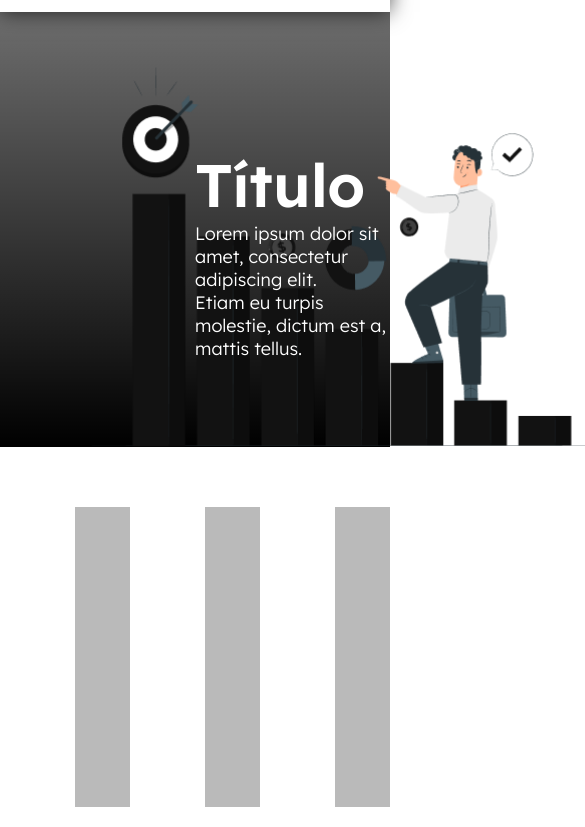
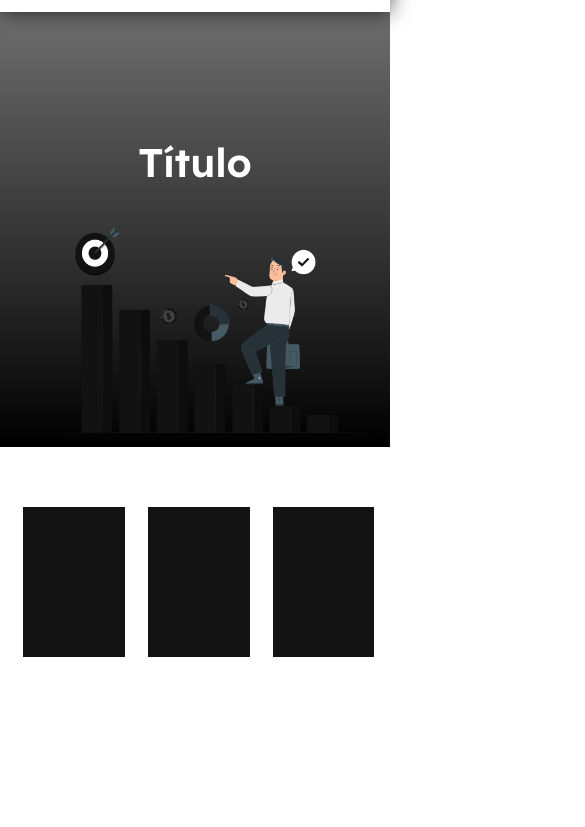
Before and after one commit to MariaE-duarda/PyIndcDash, a website: page public/main.html in a window 390 px wide. Shown: the part 53-880 px from the top of the page, 585 px wide, since content can reach past the window. After the commit the page ends 844 px from the top, so only its background shows below. Drawn offline with Linux system fonts and the light colour scheme.

Commit message:
responsividade (parcial)

```diff
--- a/public/style/main.css
+++ b/public/style/main.css
@@ -32,7 +32,7 @@ body{
 
 .imagem-main{
     margin-top: 105px;
-    width: 600px;
+    width: 80%;
     margin-left: 60px;
 }
 
@@ -63,9 +63,139 @@ section{
     display: flex;
     margin-bottom: 20px;
 }
+
 .square{
-    background: rgba(128, 128, 128, 0.541);
+    background: #131313;
     width: 400px;
     height: 300px;
-    margin-left: 75px;
+    margin-left: 6%;
 }
+
+.square3{
+    margin-right: 4%;
+}
+
+@media(max-width: 1230px){
+    .imagem-main{
+        margin-top: 180px;
+    }
+}
+
+@media(max-width: 1100px){
+    .imagem-main{
+        margin-top: 210px;
+    }
+    .text-main span{
+        font-size: 15px;
+    }
+}
+
+@media(max-width: 1000px){
+    .imagem-main{
+        width: 95%;
+        margin-top: 180px;
+        margin-left: 10px;
+    }
+}
+
+@media(max-width: 900px){
+    .imagem-main{
+        width: 100%;
+        margin-top: 210px;
+    }
+}
+
+@media(max-width: 730px){
+    .imagem-main{
+        margin-top: 240px;
+        width: 110%;
+        margin-left: 0;
+    }
+    .square{
+        height: 150px;
+    }
+}
+
+@media(max-width: 600px){
+    .imagem-main{
+        margin-top: 290px;
+        width: 170%;
+        margin-left: 70%;
+    }
+    .text-main{
+        margin-top: 90px;
+        width: 100%;
+    }
+    .text-main h1{
+        font-size: 40px;
+        margin-top: 100px;
+        text-align: center;
+        margin-right: 50%;
+    }
+    .text-main span{
+        display: none;
+    }
+}
+
+@media(max-width: 520px){
+    .imagem-main{
+        margin-top: 260px;
+        width: 220%;
+        margin-left: 50%;
+    }
+    .text-main{
+        margin-top: 90px;
+        width: 100%;
+    }
+    .text-main h1{
+        font-size: 45px;
+        margin-top: 100px;
+        text-align: center;
+        margin-right: 50%;
+    }
+    .text-main span{
+        display: none;
+    }
+}
+
+@media(max-width: 430px){
+    .imagem-main{
+        margin-top: 255px;
+        width: 270%;
+        margin-left: 30%;
+    }
+    .text-main{
+        margin-top: 90px;
+        width: 100%;
+    }
+    .text-main h1{
+        font-size: 40px;
+        margin-top: 100px;
+        text-align: center;
+        margin-right: 50%;
+    }
+    .text-main span{
+        display: none;
+    }
+}
+
+@media(max-width: 370px){
+    .imagem-main{
+        margin-top: 270px;
+        width: 300%;
+        margin-left: 10%;
+    }
+    .text-main{
+        margin-top: 90px;
+        width: 100%;
+    }
+    .text-main h1{
+        font-size: 40px;
+        margin-top: 100px;
+        text-align: center;
+        margin-right: 50%;
+    }
+    .text-main span{
+        display: none;
+    }
+}
```
Also changed, not shown: public/js/login.js (+8 -1 lines).
